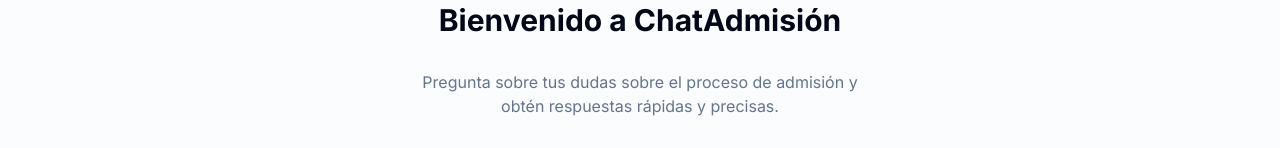
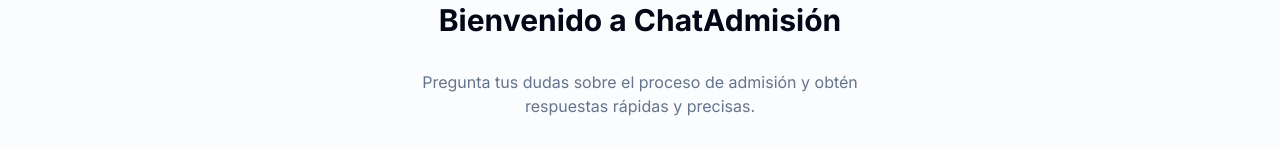
Before and after one commit to DanielMilstein/doc-talk-smart-bot, a React (Vite) app: page / in a window 1280 px wide. Shown: the part 271-419 px from the top of the page. Built offline with nearby package versions, Linux system fonts and the light colour scheme.

Commit message:
spanish3

```diff
--- a/src/pages/Index.tsx
+++ b/src/pages/Index.tsx
@@ -28,7 +28,7 @@ const Index: React.FC = () => {
         <div className="flex flex-col items-center justify-center space-y-8 h-[70vh]">
           <h2 className="text-3xl font-bold">Bienvenido a ChatAdmisión</h2>
           <p className="text-muted-foreground text-center max-w-md">
-            Pregunta sobre tus dudas sobre el proceso de admisión y obtén respuestas rápidas y precisas.
+            Pregunta tus dudas sobre el proceso de admisión y obtén respuestas rápidas y precisas.
           </p>
 
           <div className="flex flex-col sm:flex-row gap-4">
```
